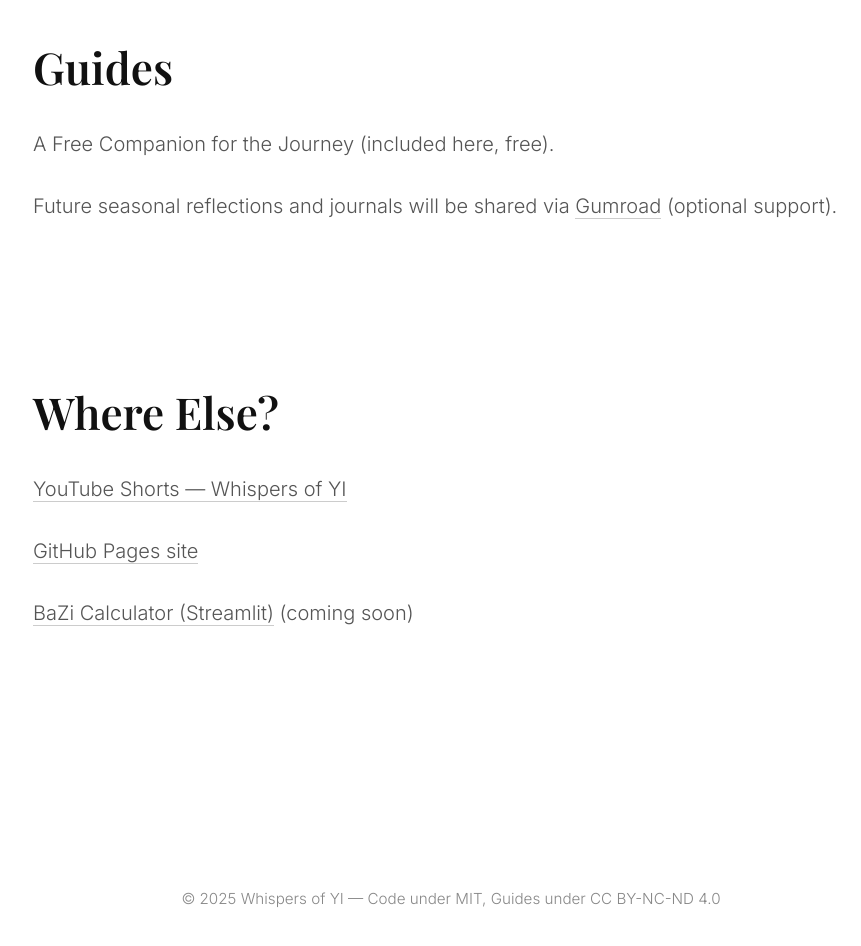
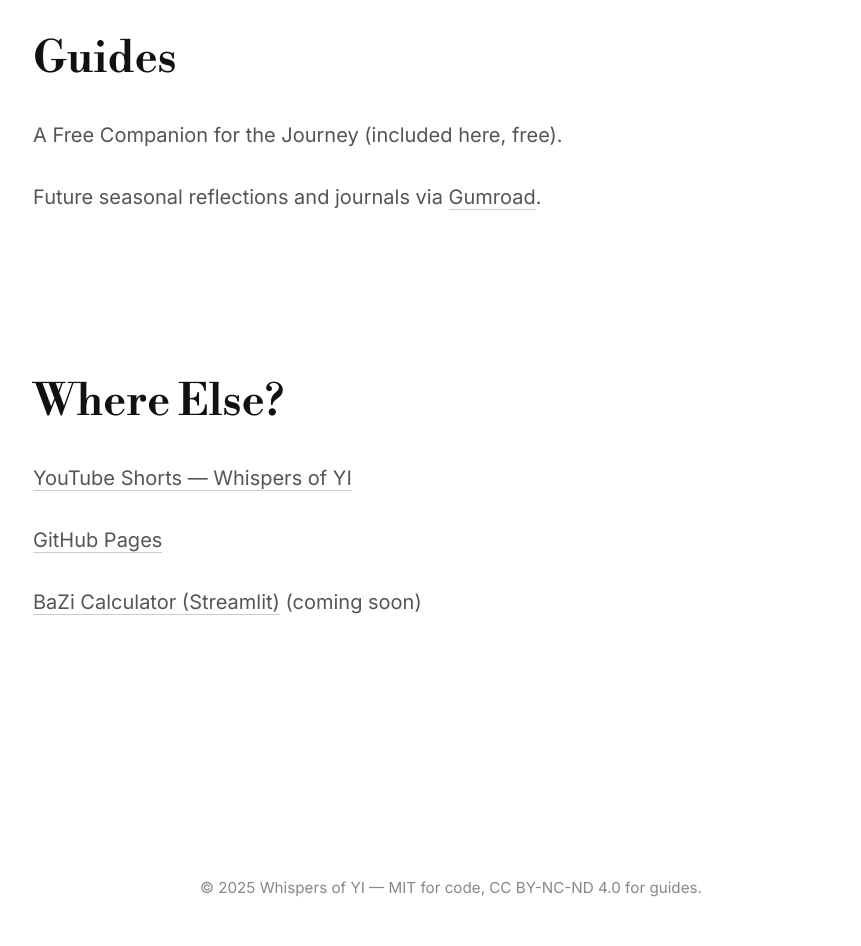
Before and after one commit to whispersofyi/whispersofyi.github.io, a plain HTML site: page docs/index.html in a window 1280 px wide. Shown: the part 2100-3046 px from the top of the page, without its empty margins (189-1050 px from the left). Drawn offline with nearby package versions, Linux system fonts and the light colour scheme.

Commit message:
Update index.html

```diff
--- a/docs/index.html
+++ b/docs/index.html
@@ -2,30 +2,23 @@
 <html lang="en">
 <head>
   <meta charset="UTF-8">
-  <meta name="viewport" content="width=device-width, initial-scale=1.0">
+  <meta name="viewport" content="width=device-width, initial-scale=1">
   <title>Whispers of YI</title>
-  <link href="https://fonts.googleapis.com/css2?family=Playfair+Display:wght@400;600&family=Inter:wght@300;400&display=swap" rel="stylesheet">
+  <link href="https://fonts.googleapis.com/css2?family=Libre+Bodoni:wght@400;600&family=Inter:wght@300;400&display=swap" rel="stylesheet">
   <style>
     :root {
-      --bg-color: #ffffff;
-      --text-color: #111111;
-      --subtle-text: #555555;
+      --bg: #fff;
+      --text: #111;
+      --subtle: #555;
     }
-
-    * {
-      margin: 0;
-      padding: 0;
-      box-sizing: border-box;
-    }
-
+    * { margin:0; padding:0; box-sizing: border-box; }
     body {
       font-family: 'Inter', sans-serif;
-      font-weight: 300;
+      color: var(--text);
+      background: var(--bg);
       line-height: 1.7;
-      color: var(--text-color);
-      background: var(--bg-color);
+      font-size: 1.25rem;
     }
-
     .hero {
       display: flex;
       flex-direction: column;
@@ -35,75 +28,55 @@
       text-align: center;
       padding: 0 2rem;
     }
-
     .hero h1 {
-      font-family: 'Playfair Display', serif;
+      font-family: 'Libre Bodoni', serif;
       font-size: 6rem;
       font-weight: 600;
+      line-height: 1.05;
       letter-spacing: -0.5px;
-      line-height: 1.1;
     }
-
     .hero p {
       margin-top: 2.5rem;
       font-size: 1.75rem;
       font-style: italic;
-      font-weight: 400;
-      color: var(--subtle-text);
+      color: var(--subtle);
       max-width: 800px;
     }
-
     section {
       max-width: 900px;
       margin: 10rem auto;
       padding: 0 2rem;
     }
-
     section h2 {
-      font-family: 'Playfair Display', serif;
+      font-family: 'Libre Bodoni', serif;
       font-size: 2.75rem;
+      font-weight: 600;
       margin-bottom: 2rem;
-      font-weight: 600;
-      line-height: 1.3;
+      line-height: 1.25;
     }
-
     section p {
       font-size: 1.25rem;
       margin-bottom: 1.75rem;
-      color: var(--subtle-text);
+      color: var(--subtle);
     }
-
     footer {
       text-align: center;
       font-size: 0.95rem;
       padding: 6rem 2rem;
       color: #888;
     }
-
     a {
       color: inherit;
       text-decoration: none;
       border-bottom: 1px solid #ccc;
       transition: border-color 0.3s;
     }
-
-    a:hover {
-      border-color: #000;
-    }
-
+    a:hover { border-color: #000; }
     @media (max-width: 768px) {
-      .hero h1 {
-        font-size: 3.5rem;
-      }
-      .hero p {
-        font-size: 1.25rem;
-      }
-      section h2 {
-        font-size: 2rem;
-      }
-      section p {
-        font-size: 1.1rem;
-      }
+      .hero h1 { font-size: 3.5rem; }
+      .hero p { font-size: 1.25rem; }
+      section h2 { font-size: 2rem; }
+      section p { font-size: 1.1rem; }
     }
   </style>
 </head>
@@ -116,9 +89,7 @@
 
   <section>
     <h2>What is Whispers of YI?</h2>
-    <p>Whispers of YI is not a school, not a doctrine — but a space.
-    Here, BaZi is approached not as rigid calculation, but as a branch of Dao:
-    a mirror for life’s seasons, elements, and quiet truths.</p>
+    <p>Whispers of YI is not a school, not a doctrine — but a space. Here, BaZi is approached not as rigid calculation, but as a branch of Dao: a mirror for life’s seasons, elements, and quiet truths.</p>
   </section>
 
   <section>
@@ -139,18 +110,18 @@
   <section>
     <h2>Guides</h2>
     <p>A Free Companion for the Journey (included here, free).</p>
-    <p>Future seasonal reflections and journals will be shared via <a href="https://whispersofyi.gumroad.com/">Gumroad</a> (optional support).</p>
+    <p>Future seasonal reflections and journals via <a href="https://whispersofyi.gumroad.com/">Gumroad</a>.</p>
   </section>
 
   <section>
     <h2>Where Else?</h2>
     <p><a href="http://www.youtube.com/@WhispersofYI">YouTube Shorts — Whispers of YI</a></p>
-    <p><a href="https://whispersofyi.github.io/">GitHub Pages site</a></p>
+    <p><a href="https://whispersofyi.github.io/">GitHub Pages</a></p>
     <p><a href="https://share.streamlit.io">BaZi Calculator (Streamlit)</a> (coming soon)</p>
   </section>
 
   <footer>
-    <p>&copy; 2025 Whispers of YI — Code under MIT, Guides under CC BY-NC-ND 4.0</p>
+    <p>&copy; 2025 Whispers of YI — MIT for code, CC BY-NC-ND 4.0 for guides.</p>
   </footer>
 
 </body>
```
